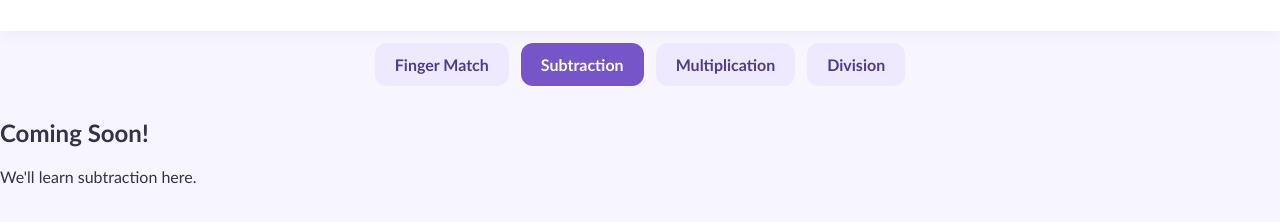
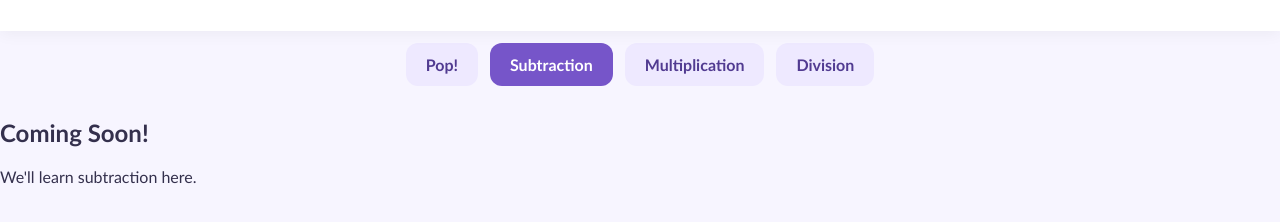
Before and after one commit to ShanSTang/learningTool, a plain HTML site: page subtraction.html in a window 1280 px wide. Shown: the part 84-306 px from the top of the page. Drawn offline with Linux system fonts and the light colour scheme.

Commit message:
Update navigation link from 'Finger Match' to 'Pop!'

```diff
--- a/subtraction.html
+++ b/subtraction.html
@@ -13,7 +13,7 @@
     </header>
 
     <nav class="page-nav">
-        <a href="index.html" class="nav-link">Finger Match</a>
+        <a href="index.html" class="nav-link">Pop!</a>
         <a href="subtraction.html" class="nav-link active">Subtraction</a>
         <a href="multiplication.html" class="nav-link">Multiplication</a>
         <a href="division.html" class="nav-link">Division</a>
```
